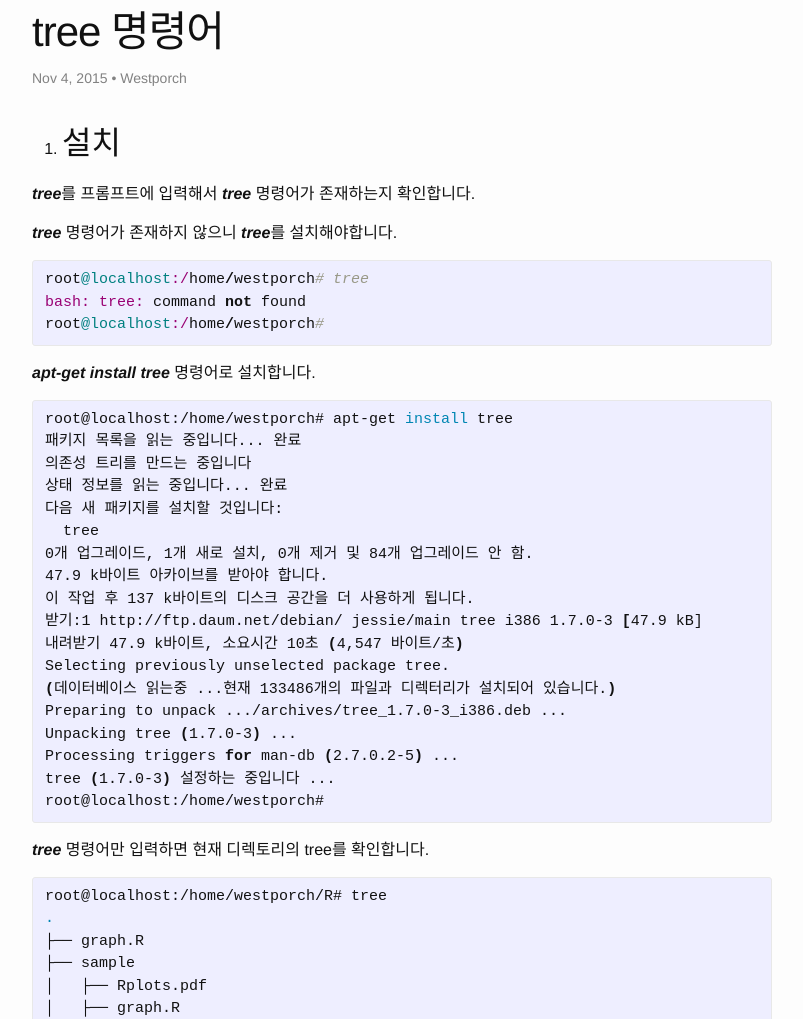
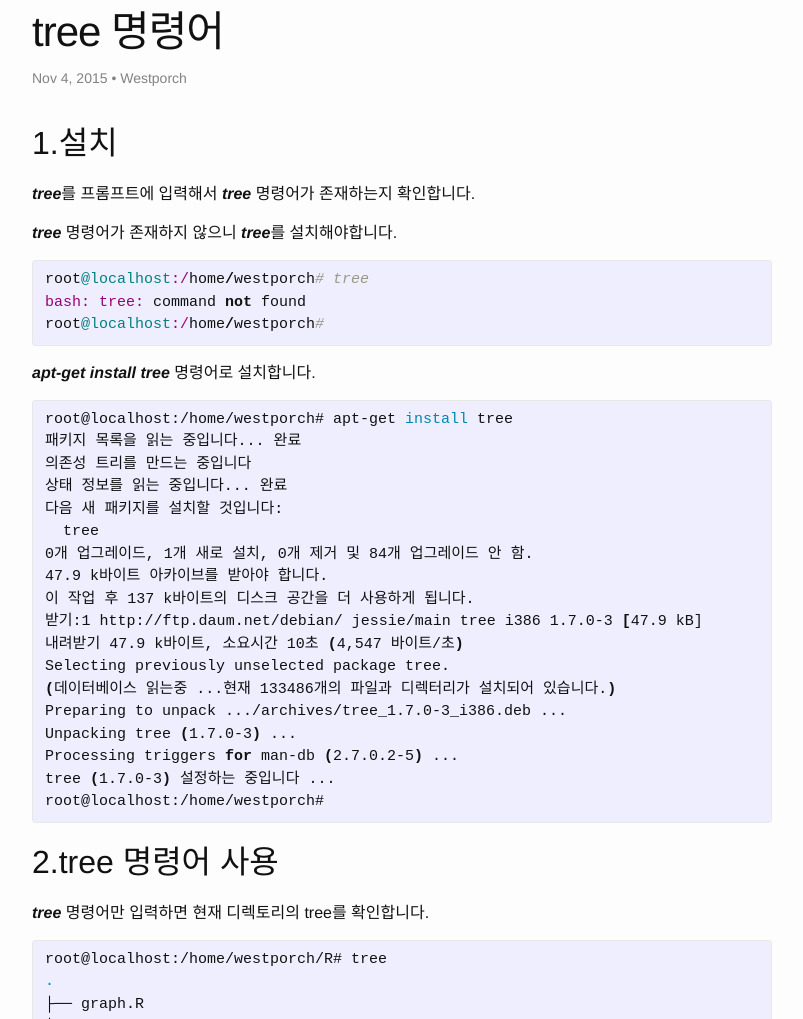
Before and after one commit to debianusers/debianusers.github.io, a Jekyll site: the page built from _posts/2015-11-04-tree-command.markdown, in a window 1280 px wide and 1400 px high. Shown: the part 381-1400 px from the top of the window, without its empty margins (238-1041 px from the left). Built offline with Jekyll 4.4.1, drawn with Linux system fonts in a browser that asks for light colours; comment, search, counter and statistics services are not loaded.

Commit message:
제목 추가

```diff
--- a/_posts/2015-11-04-tree-command.markdown
+++ b/_posts/2015-11-04-tree-command.markdown
@@ -5,7 +5,7 @@ author: Westporch
 email: westporch@gmail.com
 ---
 
-1. 설치
+1.설치
 -------
 
 ***tree***를 프롬프트에 입력해서 ***tree*** 명령어가 존재하는지 확인합니다.
@@ -39,6 +39,8 @@ tree (1.7.0-3) 설정하는 중입니다 ...
 root@localhost:/home/westporch#
 {% endhighlight %}
 
+2.tree 명령어 사용
+------------------
 
 ***tree*** 명령어만 입력하면 현재 디렉토리의 tree를 확인합니다.
 {% highlight bash %}
```
